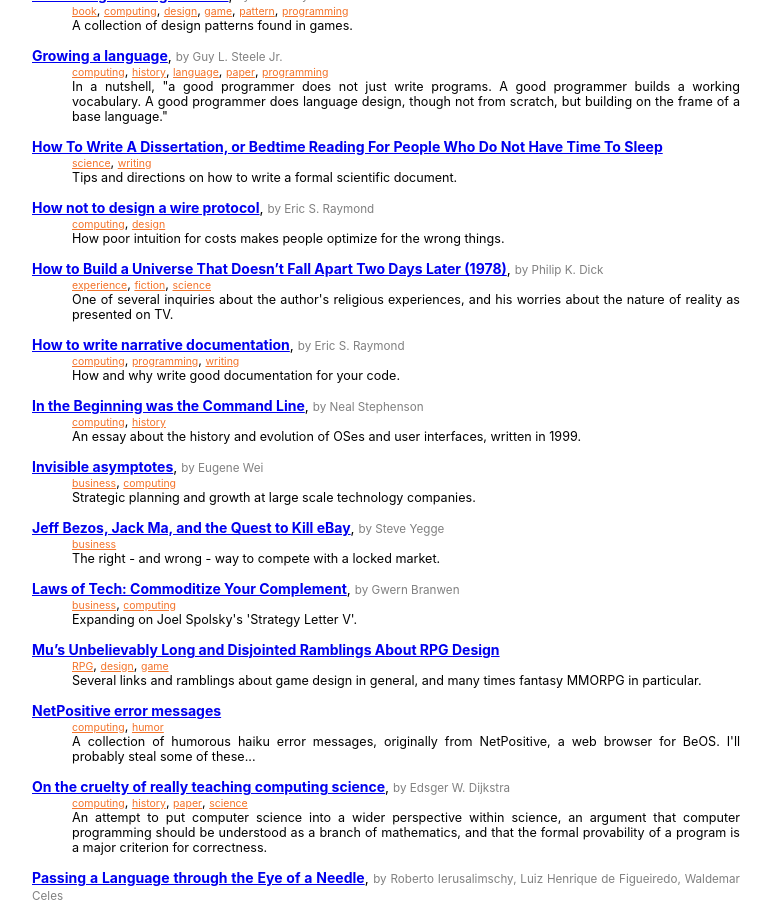
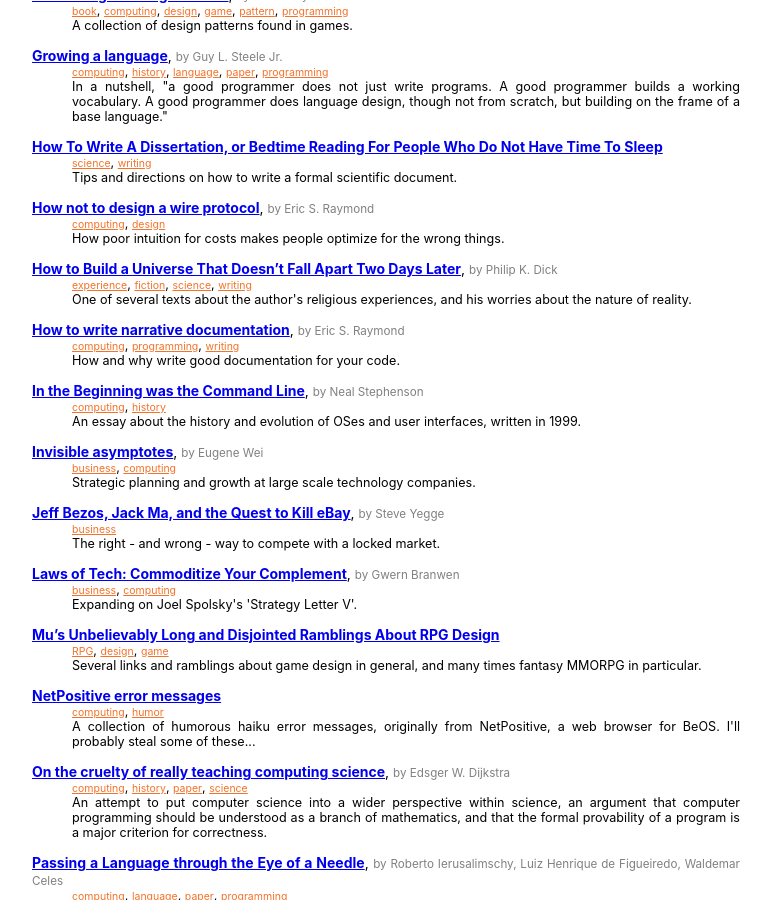
Before and after one commit to hanjos/hanjos.github.io, a Jekyll site: the page built from bookmarks.md, in a window 1280 px wide and 900 px high, scrolled down 1295 px. Shown: the whole window, without its empty margins (322-1093 px from the left). Built offline with Jekyll 4.4.1, drawn with Linux system fonts in a browser that asks for light colours; some of the changed text lies outside the part shown.

Commit message:
Algumas edições.

```diff
--- a/_data/bookmarks.yml
+++ b/_data/bookmarks.yml
@@ -225,7 +225,7 @@
   description: In a nutshell, "a good programmer does not just write programs. A good programmer builds a working vocabulary. A good programmer does language design, though not from scratch, but building on the frame of a base language."
   tags: ['computing', 'history', 'language', 'paper', 'programming']
 - url: https://urbigenous.net/library/how_to_build.html
-  title: How to Build a Universe That Doesn’t Fall Apart Two Days Later (1978)
+  title: How to Build a Universe That Doesn’t Fall Apart Two Days Later
   authors: Philip K. Dick
-  description: One of several inquiries about the author's religious experiences, and his worries about the nature of reality as presented on TV.
-  tags: ['experience', 'fiction', 'science']
+  description: One of several texts about the author's religious experiences, and his worries about the nature of reality.
+  tags: ['experience', 'fiction', 'science', 'writing']
```
